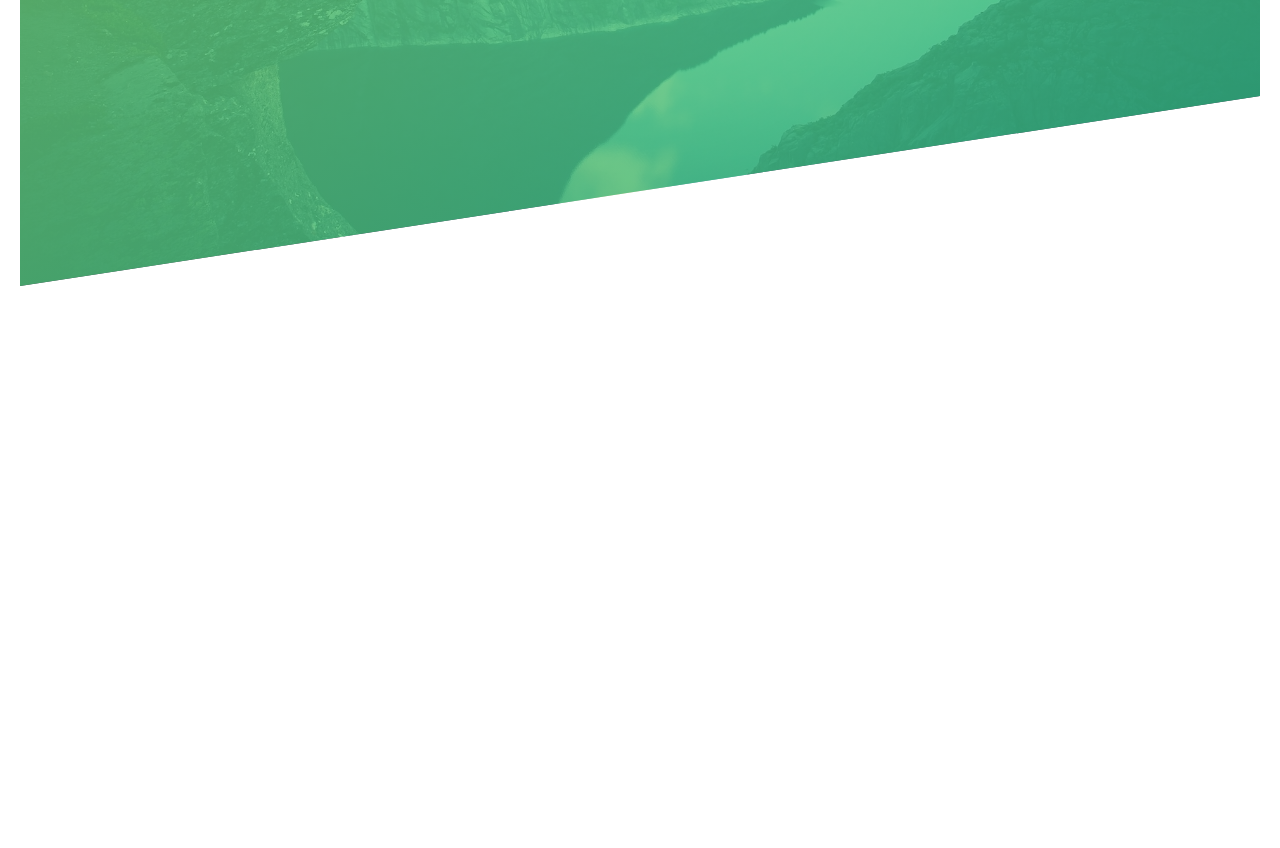
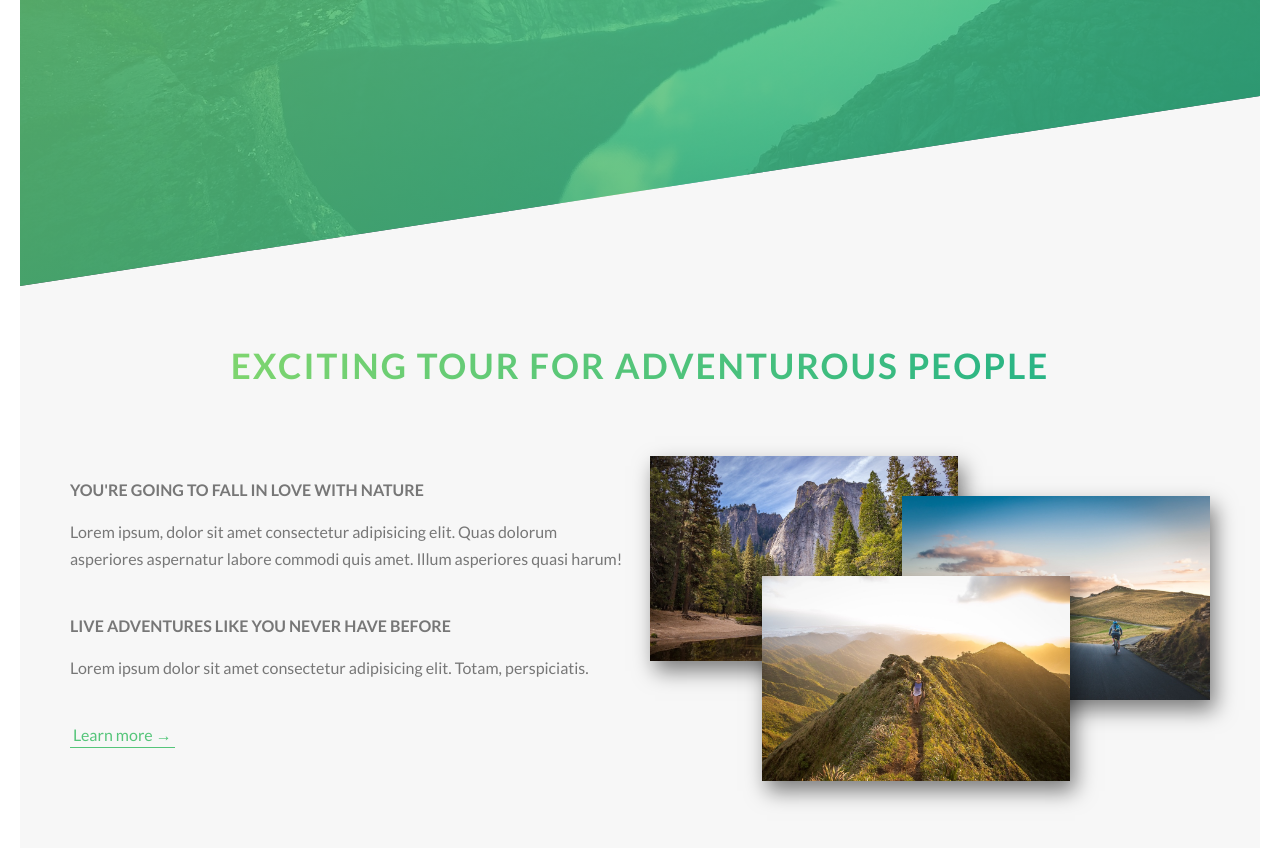
Before and after one commit to sahilvora225/natours_project, a website: page index.html in a window 1280 px wide. Shown: the part 494-1342 px from the top of the page. Before the commit the page ends 800 px from the top, so only its background shows below. Drawn offline with Linux system fonts and the light colour scheme.

Commit message:
Completed about section

```diff
--- a/index.html
+++ b/index.html
@@ -7,7 +7,7 @@
 
     <link href="https://fonts.googleapis.com/css?family=Lato:100,300,400,700,900" rel="stylesheet">
 
-    <link rel="stylesheet" href="css/icon-font.css">
+    <!-- <link rel="stylesheet" href="css/icon-font.css"> -->
     <link rel="stylesheet" href="css/main.css">
     <link rel="shortcut icon" type="image/png" href="img/favicon.png">
 
@@ -28,6 +28,32 @@
             <a href="#" class="btn btn--white btn--animated">Discover our tours</a>
         </div>
     </header>
+    <main>
+        <section class="section-about">
+            <div class="u-center-text u-margin-bottom-big">
+                <h2 class="heading-secondary">
+                    Exciting tour for adventurous people
+                </h2>
+            </div>
+
+            <div class="flex-holder">
+                <div class="flex-child-1">
+                    <h3 class="heading-tertiary u-margin-bottom-small">You're going to fall in love with nature</h3>
+                    <p class="paragraph">Lorem ipsum, dolor sit amet consectetur adipisicing elit. Quas dolorum asperiores aspernatur labore commodi quis amet. Illum asperiores quasi harum!</p>
+                    <h3 class="heading-tertiary u-margin-bottom-small">Live adventures like you never have before</h3>
+                    <p class="paragraph">Lorem ipsum dolor sit amet consectetur adipisicing elit. Totam, perspiciatis.</p>
+                    <a href="#" class="btn-text">Learn more &rarr;</a>
+                </div>
+                <div class="flex-child-1">
+                    <div class="composition">
+                        <img src="img/nat-1-large.jpg" alt="Photo 1" class="composition__photo composition__photo--p1">
+                        <img src="img/nat-2-large.jpg" alt="Photo 2" class="composition__photo composition__photo--p2">
+                        <img src="img/nat-3-large.jpg" alt="Photo 3" class="composition__photo composition__photo--p3">
+                    </div>
+                </div>
+            </div>
+        </section>
+    </main>
 </body>
 
 </html>
--- a/scss/abstracts/_variables.scss
+++ b/scss/abstracts/_variables.scss
@@ -2,6 +2,11 @@ $color-primary: #55c57a;
 $color-primary-light: #7ed56f;
 $color-primary-dark: #28b485;
 
+$color-grey-light-1: #f7f7f7;
+
 $color-grey-dark: #777;
 $color-white: #fff;
 $color-black: #000;
+
+$horizontal-width: 114rem;
+$horizontal-gutter: 2rem;
--- a/scss/base/_typography.scss
+++ b/scss/base/_typography.scss
@@ -30,3 +30,31 @@ body {
     animation: moveInRight 1s ease-out;
   }
 }
+
+.heading-secondary {
+  display: inline-block;
+  font-size: 3.5rem;
+  font-weight: 700;
+  background-image: linear-gradient(to right, $color-primary-light, $color-primary-dark);
+  background-clip: text;
+  -webkit-background-clip: text;
+  color: transparent;
+  text-transform: uppercase;
+  letter-spacing: 0.2rem;
+  transition: all 0.2s;
+
+  &:hover {
+    text-shadow: 0rem 1rem 2rem rgba($color-black, 0.2);
+    transform: skewX(15deg) skewY(2deg) scale(1.1);
+  }
+}
+
+.heading-tertiary {
+  font-size: 1.6rem;
+  font-weight: 700;
+  text-transform: uppercase;
+}
+
+.paragraph {
+  margin-bottom: 4rem;
+}
--- a/scss/base/_utilities.scss
+++ b/scss/base/_utilities.scss
@@ -0,0 +1,5 @@
+.u-center-text { text-align: center; }
+
+.u-margin-bottom-small { margin-bottom: 1.5rem; }
+.u-margin-bottom-medium { margin-bottom: 4rem; }
+.u-margin-bottom-big { margin-bottom: 8rem; }
--- a/scss/components/_button.scss
+++ b/scss/components/_button.scss
@@ -51,3 +51,27 @@
     transition: all 0.4s;
   }
 }
+
+.btn-text {
+  &:link,
+  &:visited {
+    border-bottom: 1px solid $color-primary;
+    color: $color-primary;
+    font-size: 1.6rem;
+    padding: 0.3rem;
+    text-decoration: none;
+    transition: all 0.2s;
+  }
+
+  &:hover {
+    color: $color-white;
+    background-color: $color-primary;
+    box-shadow: 0rem 1rem 2rem rgba($color-black, 0.2);
+    transform: translateY(-2px);
+  }
+
+  &:active {
+    transform: translateY(0px);
+    box-shadow: 0rem 0.5rem 1rem rgba($color-black, 0.2);
+  }
+}
--- /dev/null
+++ b/scss/components/_composition.scss
@@ -0,0 +1,37 @@
+.composition {
+  position: relative;
+
+  &__photo {
+    width: 55%;
+    box-shadow: 0.5rem 1rem 2rem rgba($color-black, 0.5);
+    position: absolute;
+    transition: all 0.2s;
+
+    &--p1 {
+      top: -2rem;
+      left: 0rem;
+    }
+
+    &--p2 {
+      top: 2rem;
+      right: 0rem;
+    }
+
+    &--p3 {
+      top: 10rem;
+      left: 20%;
+    }
+
+    &:hover {
+      transform: scale(1.05);
+      box-shadow: 1rem 2rem 4rem rgba($color-black, 0.5);
+      z-index: 5;
+      outline: 1.5rem solid $color-primary;
+      outline-offset: 1rem;
+    }
+  }
+
+  &:hover &__photo:not(:hover) {
+    transform: scale(0.9);
+  }
+}
--- /dev/null
+++ b/scss/layout/_flex.scss
@@ -0,0 +1,12 @@
+.flex-holder {
+  display: flex;
+  max-width: $horizontal-width;
+  gap: $horizontal-gutter;
+  margin: auto;
+}
+
+.flex-child {
+  &-1 {
+    flex: 1;
+  }
+}
--- a/scss/main.scss
+++ b/scss/main.scss
@@ -8,7 +8,9 @@
 @import "base/utilities";
 
 @import "components/button";
+@import "components/composition";
 
+@import "layout/flex";
 @import "layout/header";
 
 @import "pages/home";
--- a/scss/pages/_home.scss
+++ b/scss/pages/_home.scss
@@ -0,0 +1,5 @@
+.section-about {
+  background-color: $color-grey-light-1;
+  margin-top: -25vh;
+  padding: 25rem 0;
+}
```
Also changed, not shown: css/main.css.
